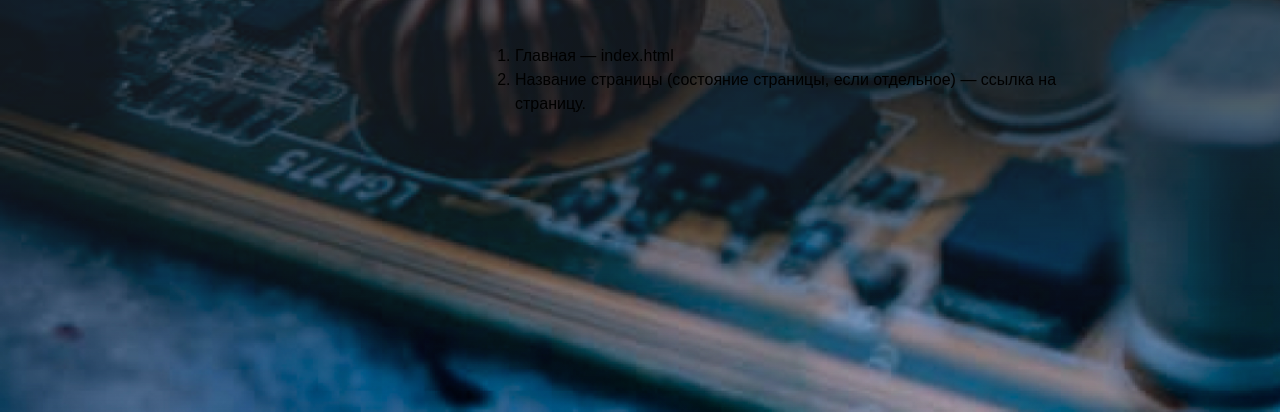
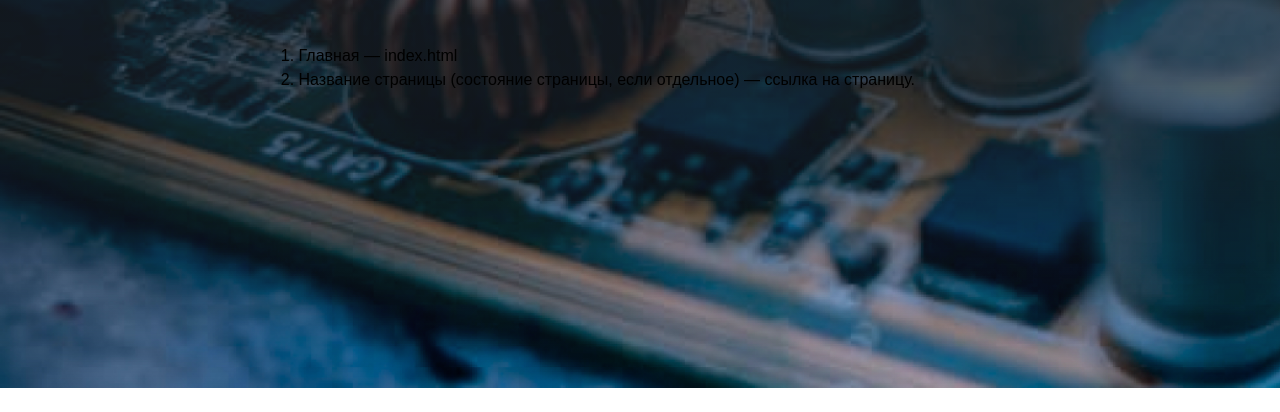
Before and after one commit to Nastya880/Smart-device, a website: page source/sitemap.html in a window 1280 px wide. Shown: the part 679-1091 px from the top of the page. After the commit the page ends 1067 px from the top, so only its background shows below. Drawn offline with nearby package versions, Linux system fonts and the light colour scheme; files that its build step writes are made by us from their sources; files whose address does not match are found by name.

Commit message:
заменила гориз паддинги на проценты (-скачки)

```diff
--- a/source/sass/blocks/intro.scss
+++ b/source/sass/blocks/intro.scss
@@ -6,19 +6,29 @@
 
 .intro .container {
   display: flex;
-  flex-wrap: wrap;
+  flex-wrap: nowrap;
   flex-direction: column;
   align-items: flex-start;
   min-height: 880px;
-  padding: 305px 150px 280px 475px;
+  // min-width: 720px;
+  // padding: 305px 150px 280px 475px;
+  padding: 305px 8.3% 280px 20.2%;
+  // margin-left: auto;
+  // margin-right: auto;
+
 
   @media (max-width: $vp-1023) {
     min-height: 640px;
-    padding: 180px 50px 205px 50px;
+    // margin-left: 0;
+    // margin-right: 0;
+    padding: 180px 10.3% 205px 10.2%;
+    // padding: 180px 50px 205px 50px;
   }
 
   @media (max-width: $vp-767) {
     min-height: 570px;
+    // margin-left: 0;
+    // margin-right: 0;
     padding: 150px 30px 190px 55px;
   }
 }
```
Also changed, not shown: build/css/style.css, build/css/style.min.css, 1 other file.
